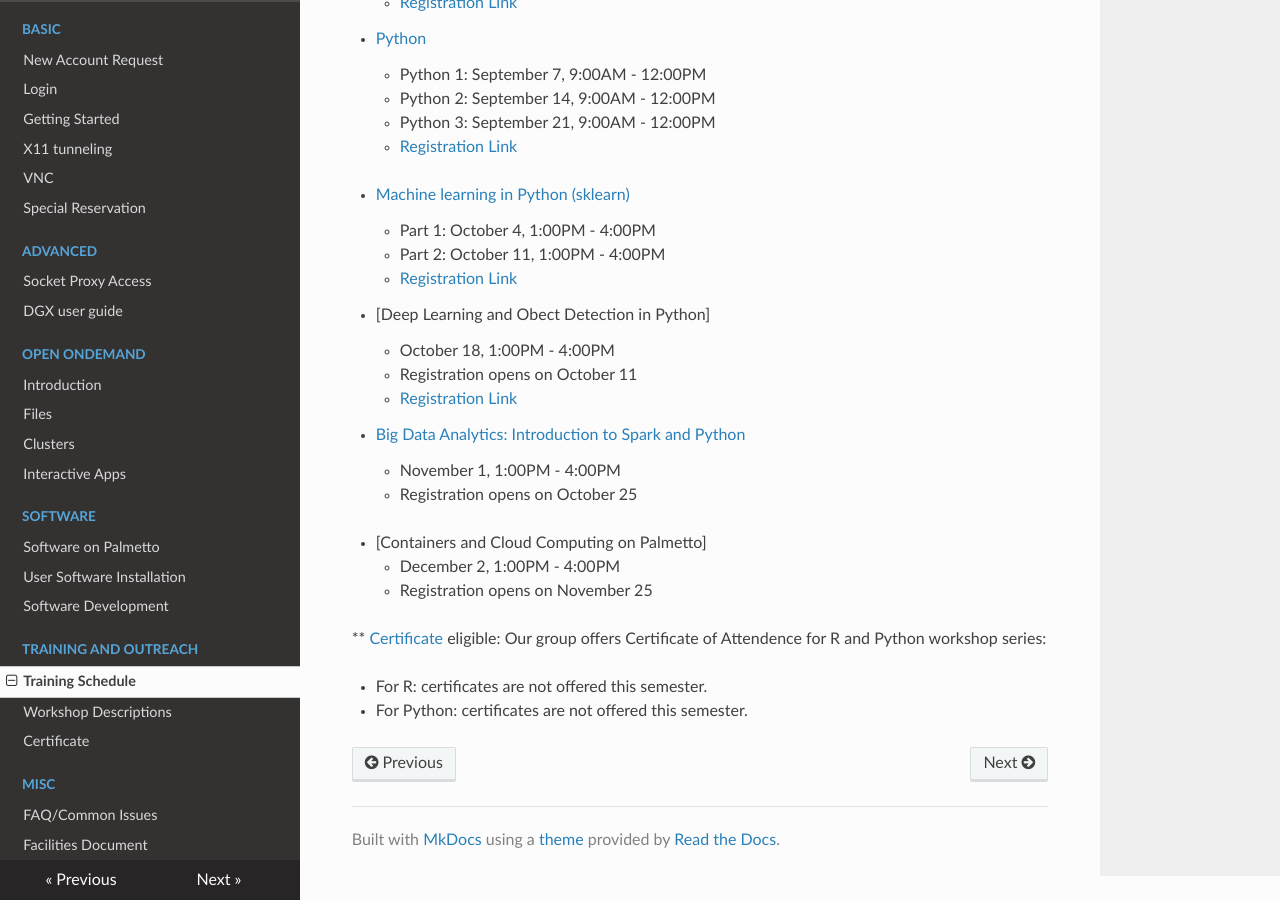
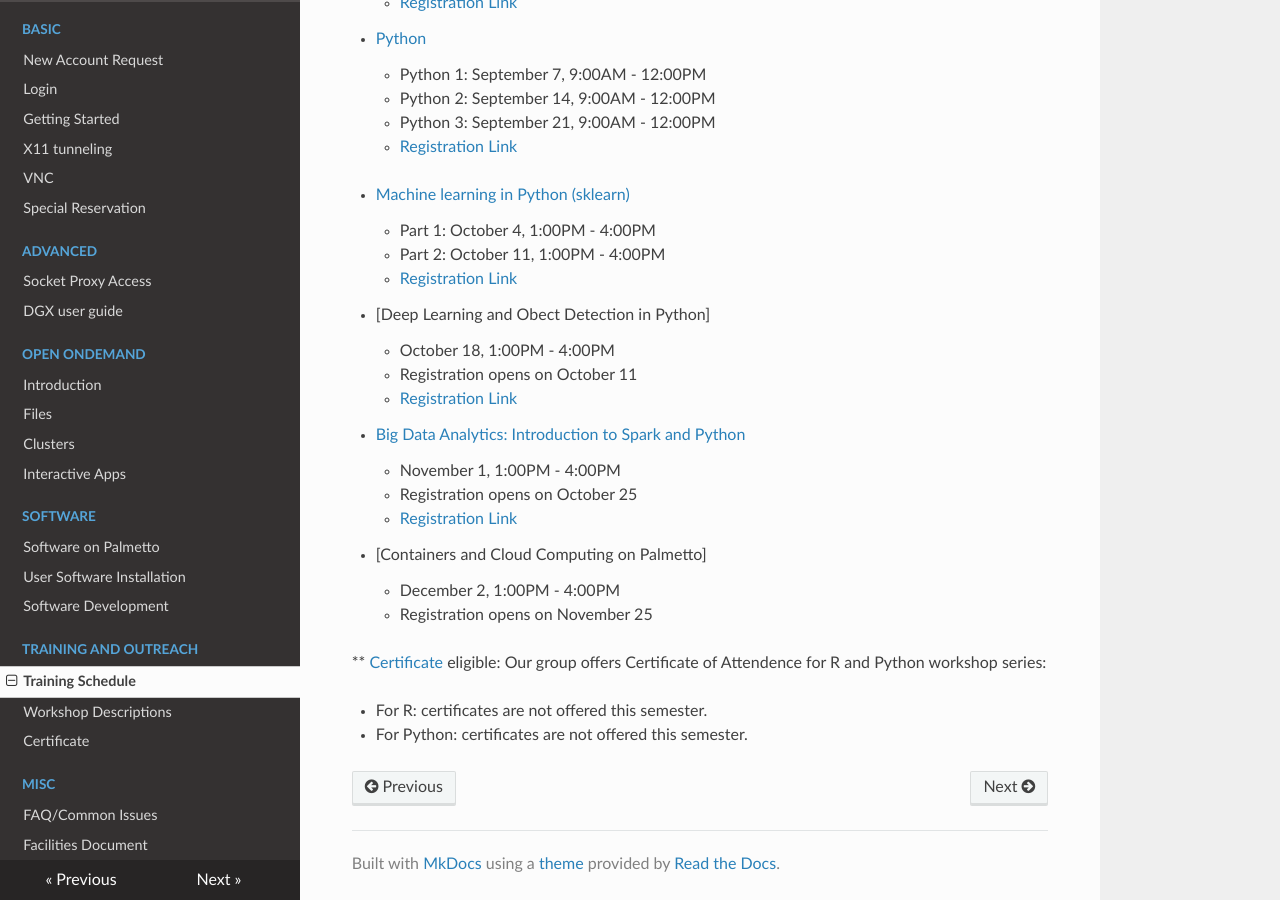
Before and after one commit to clemsonciti/palmetto-documentation, an MkDocs documentation site: the page built from docs/training/schedule.md, in a window 1280 px wide and 900 px high, scrolled down 848 px. Built offline with MkDocs 1.6.1, drawn with Linux system fonts in a browser that asks for light colours; nearby versions of some CDN libraries.

Commit message:
Update schedule.md

```diff
--- a/docs/training/schedule.md
+++ b/docs/training/schedule.md
@@ -53,7 +53,7 @@ Registration link will be automatically closed once it hits max 60 participants.
 - [Big Data Analytics: Introduction to Spark and Python](workshop.md#introduction-to-big-data-analytics-using-sparkpython)
     - November 1, 1:00PM - 4:00PM
     - Registration opens on October 25
-<!---    - [Registration Link](https://forms.gle/s9ChjiF2wX8k71G28) -->
+    - [Registration Link](https://forms.gle/a5zimKRZmVrDDsqP6)
 
 - [Containers and Cloud Computing on Palmetto]
     - December 2, 1:00PM - 4:00PM
```
